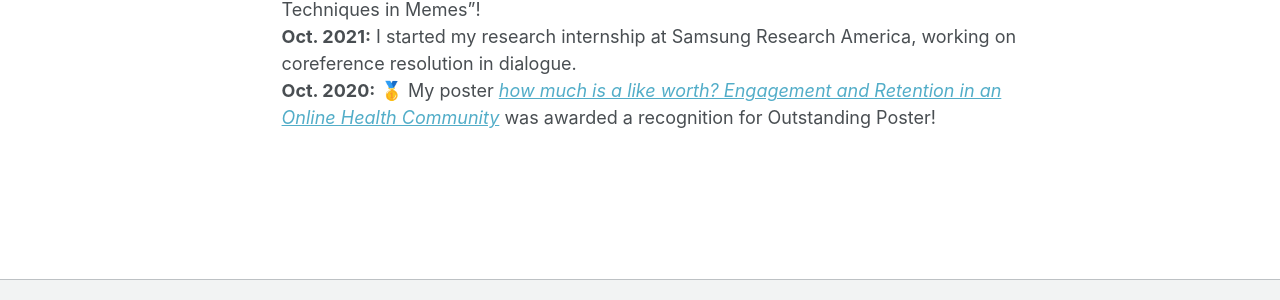
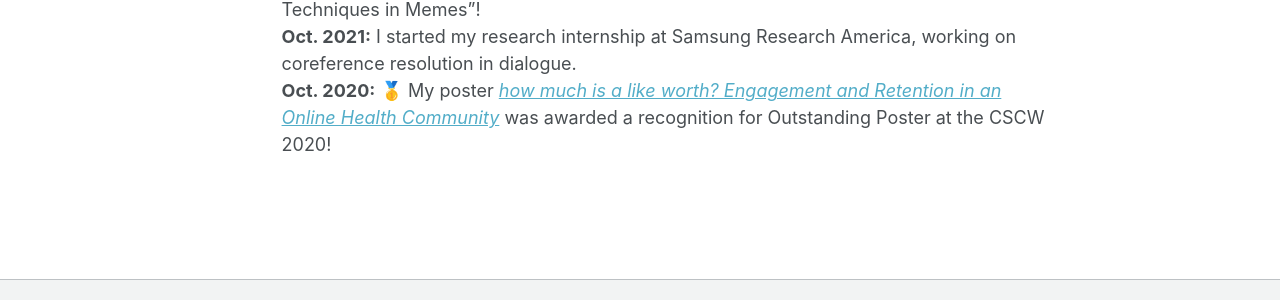
Before and after one commit to RuyuanWan/ruyuanwan.github.io, a Jekyll site: the page built from _pages/about.md, in a window 1280 px wide and 1332 px high. Shown: the part 961-1261 px from the top of the window. Built offline with Jekyll 4.4.1, drawn with Linux system fonts in a browser that asks for light colours.

Commit message:
Update about.md

```diff
--- a/_pages/about.md
+++ b/_pages/about.md
@@ -32,4 +32,4 @@
 **Jun. 2022:** Research Internship at the Minnesota NLP lab, working on subjective annotation disagreement. <br/>
 **May 2022:** Defended my M.A. Linguistics thesis "Riddikulus: Detection of Persuasion Techniques in Memes"!  <br/>
 **Oct. 2021:** I started my research internship at Samsung Research America, working on coreference resolution in dialogue.  <br/>
-**Oct. 2020:** 🥇 My poster [*how much is a like worth? Engagement and Retention in an Online Health Community*](https://dl.acm.org/doi/abs/10.1145/3406865.3418320) was awarded a recognition for Outstanding Poster!  <br/>
+**Oct. 2020:** 🥇 My poster [*how much is a like worth? Engagement and Retention in an Online Health Community*](https://dl.acm.org/doi/abs/10.1145/3406865.3418320) was awarded a recognition for Outstanding Poster at the CSCW 2020!  <br/>
```
